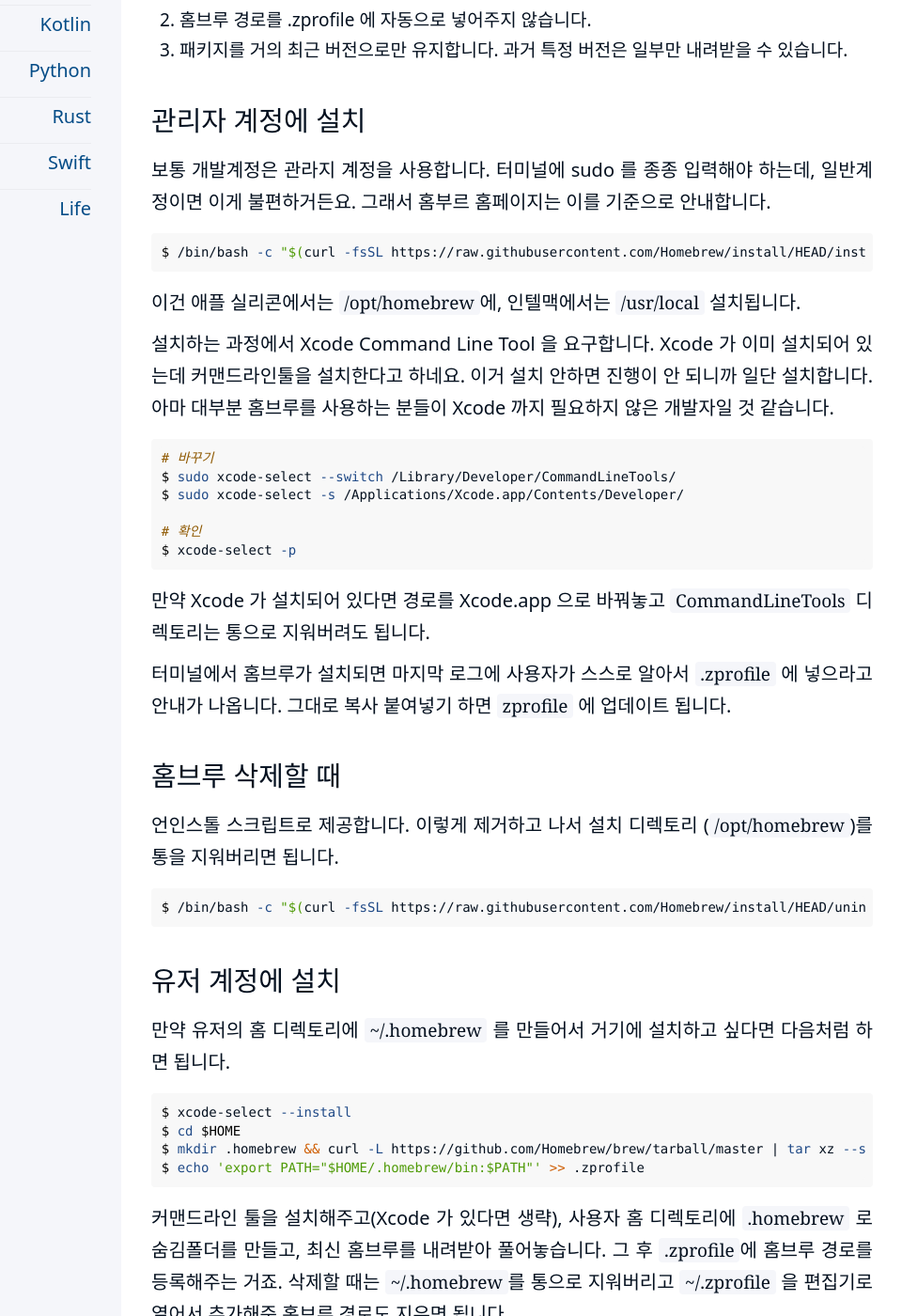
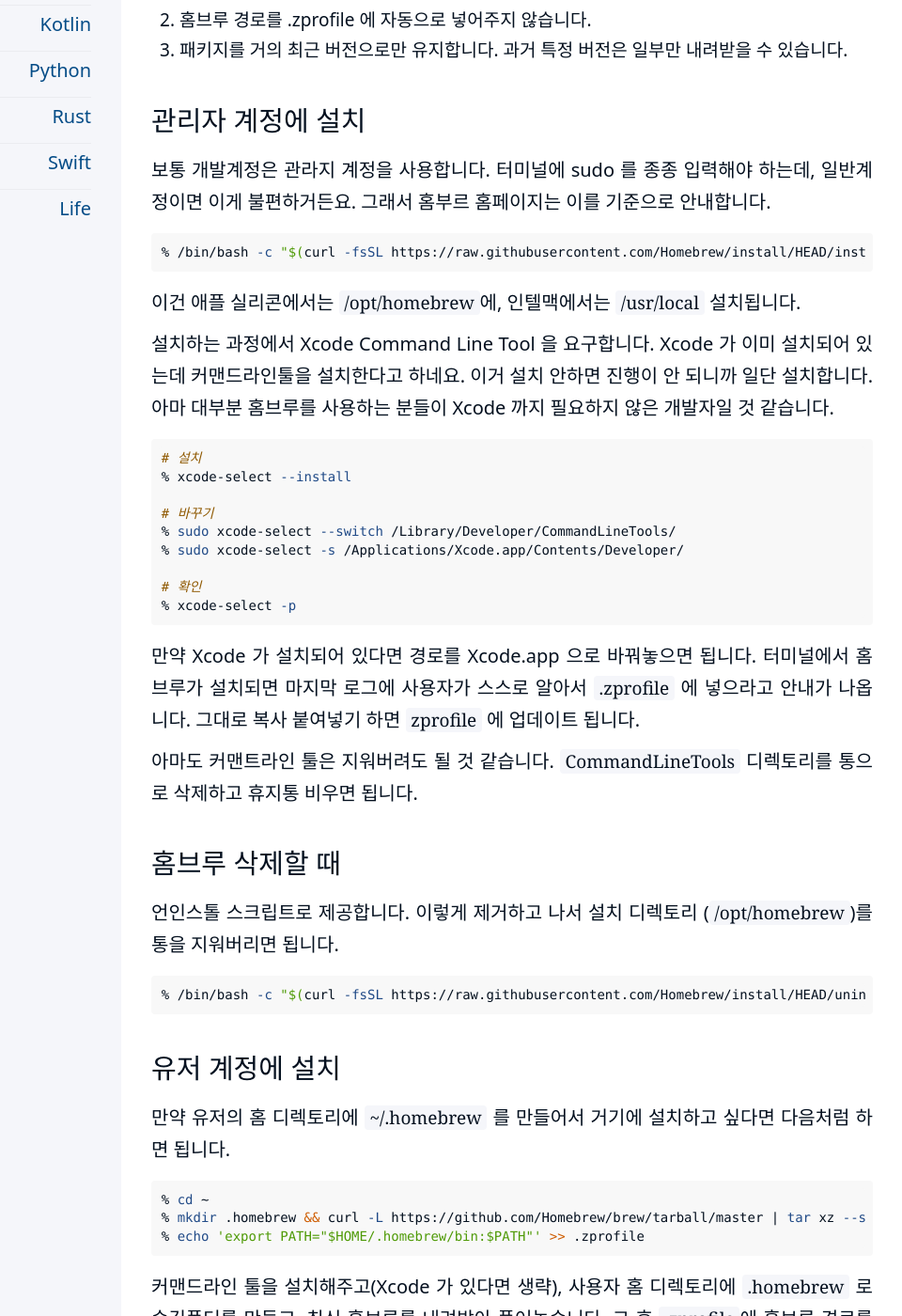
Before and after one commit to kiroshin/kiroshin.github.io, a Jekyll site: the page built from _posts/2025-04-18-homebrew-xcode.md, in a window 1280 px wide and 1400 px high, scrolled down 900 px. Shown: the whole window at 94% size, without its empty margins (191-1151 px from the left). Built offline with Jekyll 4.4.1, drawn with Linux system fonts in a browser that asks for light colours.

Commit message:
Update 2025-04-18-homebrew-xcode.md

````diff
--- a/_posts/2025-04-18-homebrew-xcode.md
+++ b/_posts/2025-04-18-homebrew-xcode.md
@@ -19,7 +19,7 @@ math: false
 보통 개발계정은 관라지 계정을 사용합니다. 터미널에 sudo 를 종종 입력해야 하는데, 일반계정이면 이게 불편하거든요. 그래서 홈부르 홈페이지는 이를 기준으로 안내합니다.
 
 ```shell
-$ /bin/bash -c "$(curl -fsSL https://raw.githubusercontent.com/Homebrew/install/HEAD/install.sh)"
+% /bin/bash -c "$(curl -fsSL https://raw.githubusercontent.com/Homebrew/install/HEAD/install.sh)"
 ```
 
 이건 애플 실리콘에서는 `/opt/homebrew`에, 인텔맥에서는 `/usr/local` 설치됩니다.
@@ -27,24 +27,27 @@ $ /bin/bash -c "$(curl -fsSL https://raw.githubusercontent.com/Homebrew/install/
 설치하는 과정에서 Xcode Command Line Tool 을 요구합니다. Xcode 가 이미 설치되어 있는데 커맨드라인툴을 설치한다고 하네요. 이거 설치 안하면 진행이 안 되니까 일단 설치합니다. 아마 대부분 홈브루를 사용하는 분들이 Xcode 까지 필요하지 않은 개발자일 것 같습니다.
 
 ```shell
+# 설치
+% xcode-select --install
+
 # 바꾸기
-$ sudo xcode-select --switch /Library/Developer/CommandLineTools/
-$ sudo xcode-select -s /Applications/Xcode.app/Contents/Developer/
+% sudo xcode-select --switch /Library/Developer/CommandLineTools/
+% sudo xcode-select -s /Applications/Xcode.app/Contents/Developer/
 
 # 확인
-$ xcode-select -p
+% xcode-select -p
 ```
 
-만약 Xcode 가 설치되어 있다면 경로를 Xcode.app 으로 바꿔놓고 `CommandLineTools` 디렉토리는 통으로 지워버려도 됩니다.
+만약 Xcode 가 설치되어 있다면 경로를 Xcode.app 으로 바꿔놓으면 됩니다. 터미널에서 홈브루가 설치되면 마지막 로그에 사용자가 스스로 알아서 `.zprofile` 에 넣으라고 안내가 나옵니다. 그대로 복사 붙여넣기 하면 `zprofile` 에 업데이트 됩니다.
 
-터미널에서 홈브루가 설치되면 마지막 로그에 사용자가 스스로 알아서 `.zprofile` 에 넣으라고 안내가 나옵니다. 그대로 복사 붙여넣기 하면 `zprofile` 에 업데이트 됩니다.
+아마도 커맨트라인 툴은 지워버려도 될 것 같습니다. `CommandLineTools` 디렉토리를 통으로 삭제하고 휴지통 비우면 됩니다.
 
 
 ## 홈브루 삭제할 때
 언인스톨 스크립트로 제공합니다. 이렇게 제거하고 나서 설치 디렉토리 (`/opt/homebrew`)를 통을 지워버리면 됩니다.
 
 ```shell
-$ /bin/bash -c "$(curl -fsSL https://raw.githubusercontent.com/Homebrew/install/HEAD/uninstall.sh)"
+% /bin/bash -c "$(curl -fsSL https://raw.githubusercontent.com/Homebrew/install/HEAD/uninstall.sh)"
 ```
 
 
@@ -52,10 +55,9 @@ $ /bin/bash -c "$(curl -fsSL https://raw.githubusercontent.com/Homebrew/install/
 만약 유저의 홈 디렉토리에 `~/.homebrew` 를 만들어서 거기에 설치하고 싶다면 다음처럼 하면 됩니다.
 
 ```shell
-$ xcode-select --install
-$ cd $HOME
-$ mkdir .homebrew && curl -L https://github.com/Homebrew/brew/tarball/master | tar xz --strip 1 -C .homebrew
-$ echo 'export PATH="$HOME/.homebrew/bin:$PATH"' >> .zprofile
+% cd ~
+% mkdir .homebrew && curl -L https://github.com/Homebrew/brew/tarball/master | tar xz --strip 1 -C .homebrew
+% echo 'export PATH="$HOME/.homebrew/bin:$PATH"' >> .zprofile
 ```
 
 커맨드라인 툴을 설치해주고(Xcode 가 있다면 생략), 사용자 홈 디렉토리에 `.homebrew` 로 숨김폴더를 만들고, 최신 홈브루를 내려받아 풀어놓습니다. 그 후 `.zprofile`에 홈브루 경로를 등록해주는 거죠. 삭제할 때는 `~/.homebrew`를 통으로 지워버리고 `~/.zprofile` 을 편집기로 열어서 추가해준 홈브루 경로도 지우면 됩니다.
````
